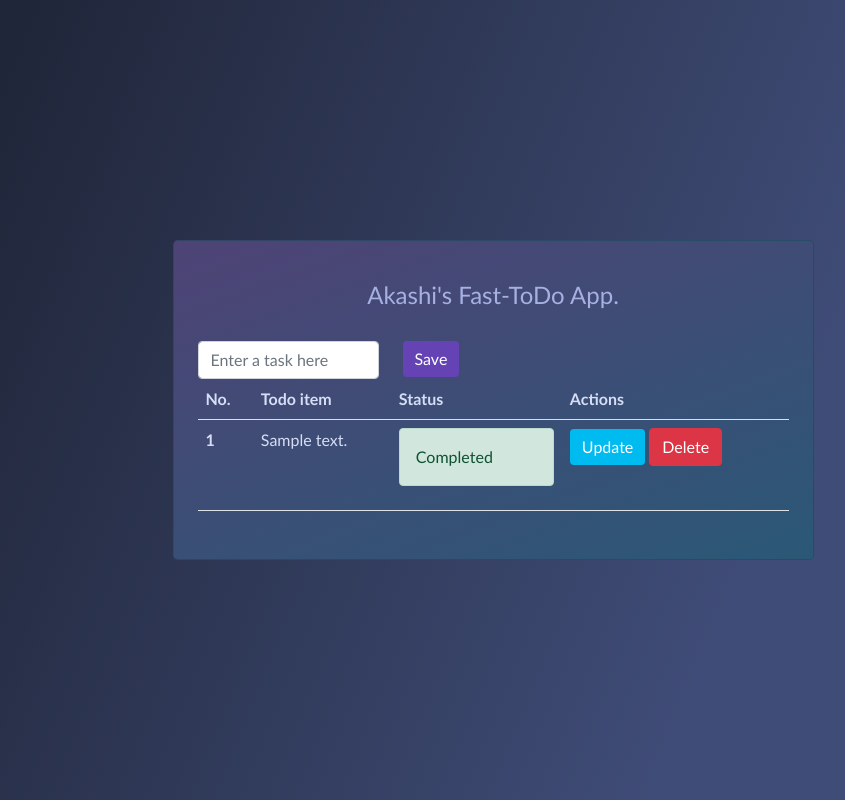
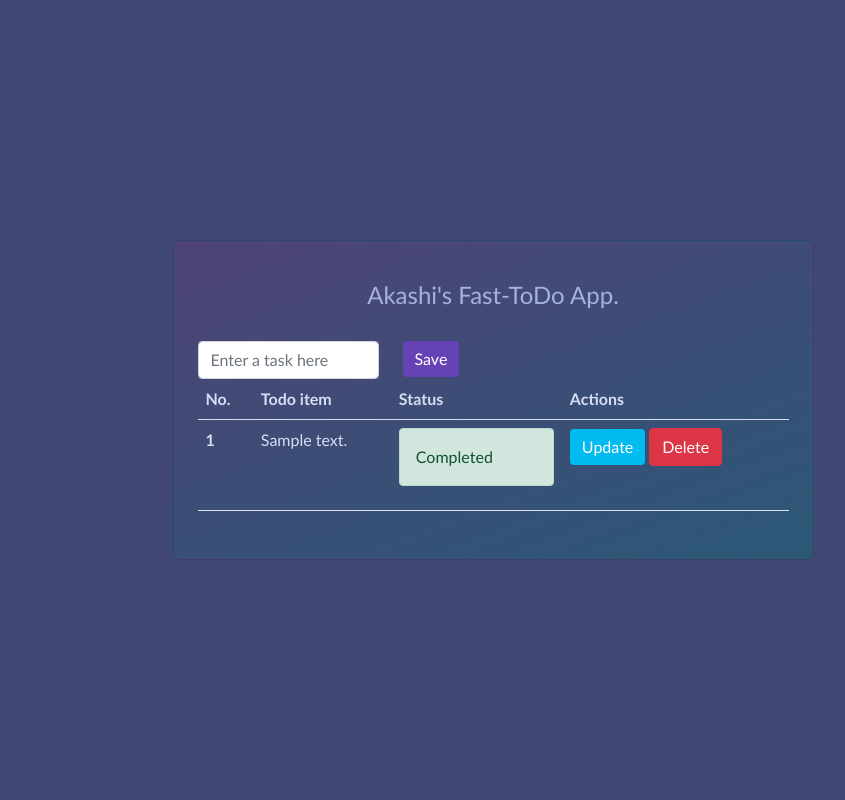
Before and after one commit to Akashii0/Fast-ToDo, a FastAPI app: template templates/index.html in a window 1280 px wide. Shown: the whole page, without its empty margins (147-992 px from the left). Run offline with FastAPI, Linux system fonts and the light colour scheme; the template is opened without the code that fills it: most values are stand-ins (such as "Sample title", 1, 10 or a date in 2020); parts of the project's set-up code (start-up, migrations or seed data) failed here and were passed over.

Commit message:
Updated index.html

```diff
--- a/templates/index.html
+++ b/templates/index.html
@@ -5,10 +5,10 @@
 <meta name="viewport" content="width=device-width, initial-scale=1.0">
 <title>Fast - ToDo</title>
 <link rel="stylesheet" href="https://cdn.jsdelivr.net/npm/bootstrap@5.0.2/dist/css/bootstrap.min.css">
-<link rel="stylesheet" href="..\static\style\style.css">
+<link rel="stylesheet" href="..\static\style\style.css?v=1">
 </head>
 <body>
-<section class="vh-100" style="background: linear-gradient(112.1deg, rgb(32, 38, 57) 11.4%, rgb(63, 76, 119) 70.2%);">
+<section class="vh-100">
   <div class="container py-5 h-100">
     <div class="row d-flex justify-content-center align-items-center h-100" >
       <div class="col col-lg-9 col-xl-7">
```
